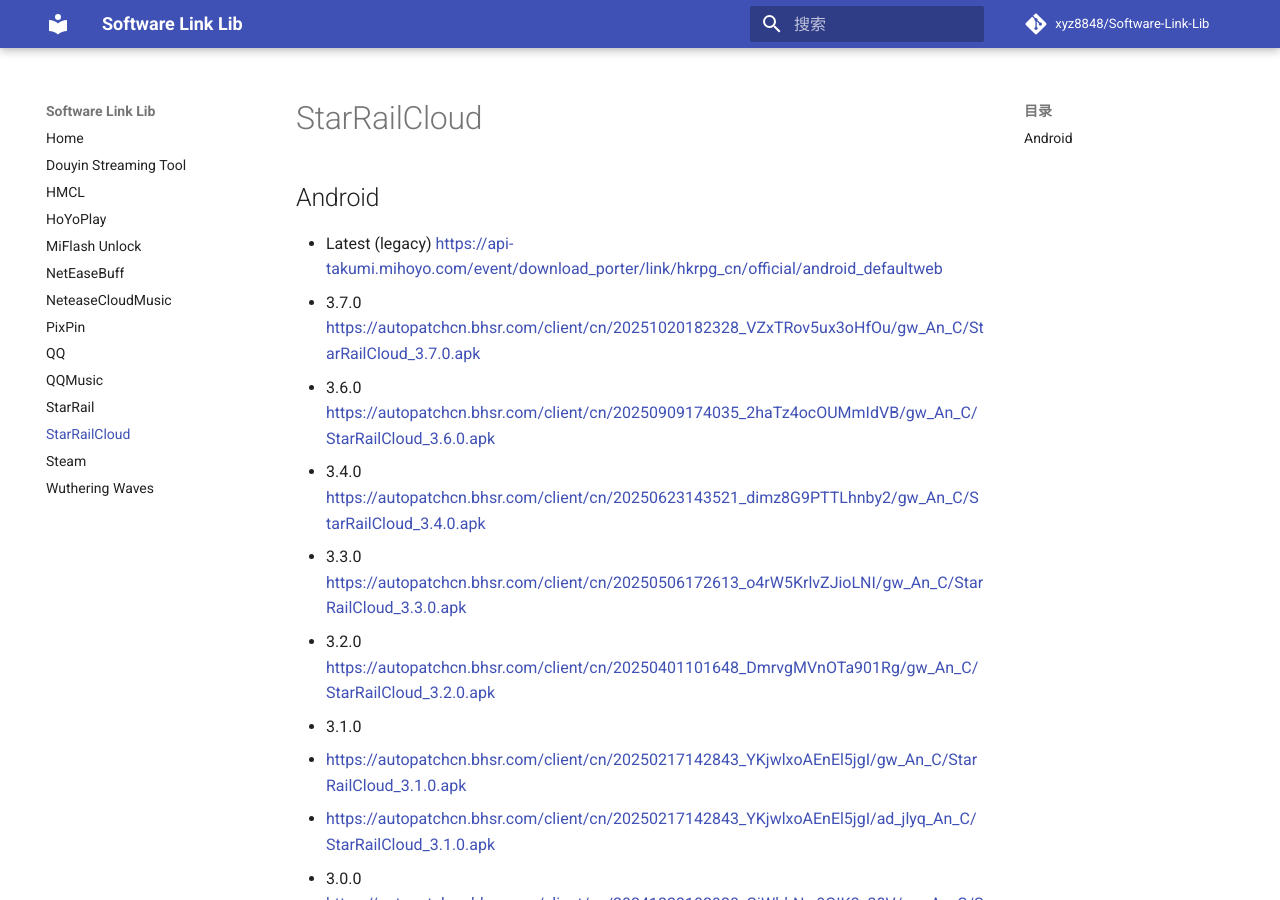
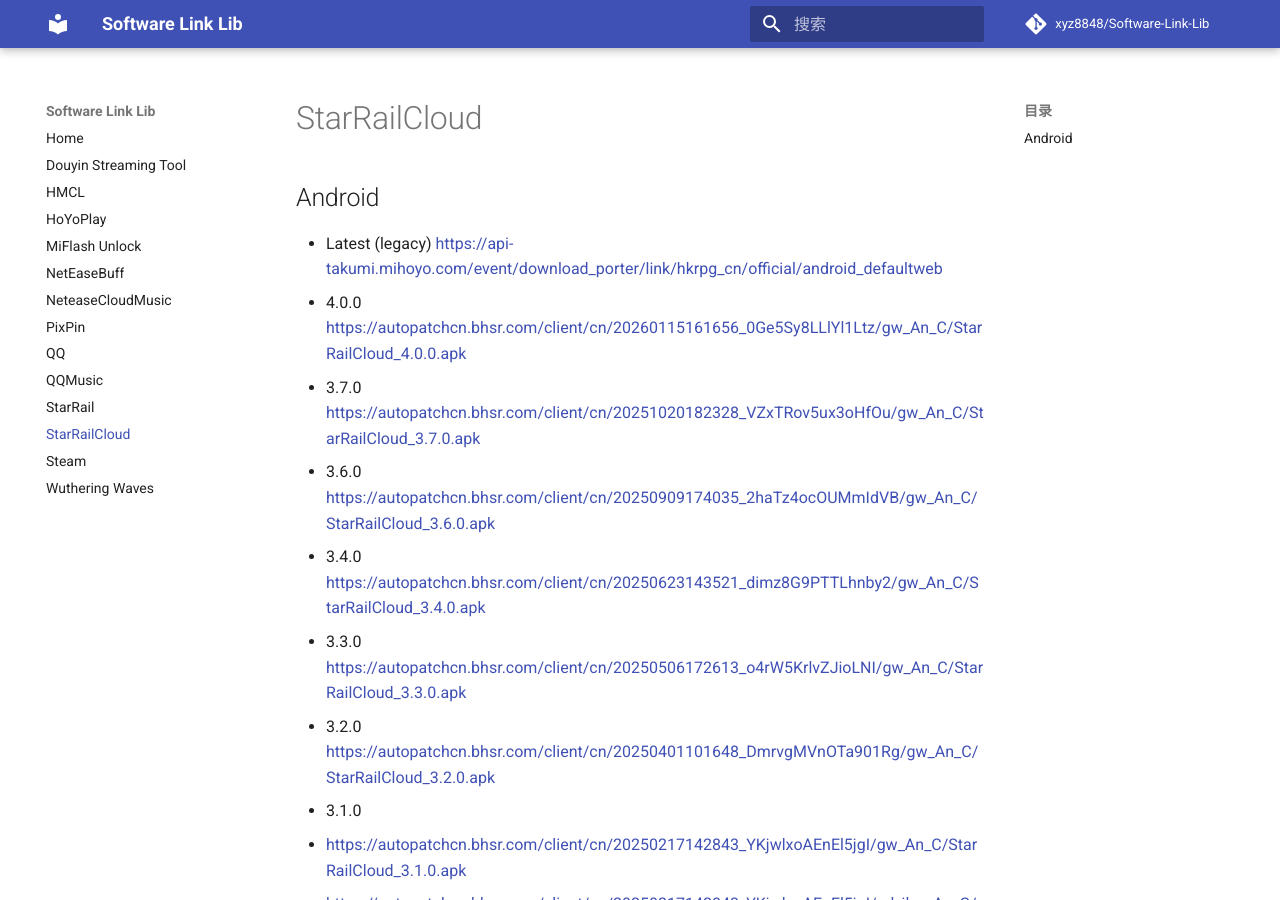
Before and after one commit to xyz8848/Software-Link-Lib, an MkDocs documentation site: the page built from docs/StarRailCloud.md, in a window 1280 px wide and 900 px high. Built offline with MkDocs 1.6.1 and Material for MkDocs 9.7.7, drawn with Linux system fonts in a browser that asks for light colours; comment, search, counter and statistics services are not loaded.

Commit message:
Add download link for StarRailCloud version 4.0.0

```diff
--- a/docs/StarRailCloud.md
+++ b/docs/StarRailCloud.md
@@ -2,6 +2,7 @@
 
 ## Android
 - Latest (legacy) [https://api-takumi.mihoyo.com/event/download_porter/link/hkrpg_cn/official/android_defaultweb](https://api-takumi.mihoyo.com/event/download_porter/link/hkrpg_cn/official/android_defaultweb)
+- 4.0.0 [https://autopatchcn.bhsr.com/client/cn/20260115161656_0Ge5Sy8LLlYl1Ltz/gw_An_C/StarRailCloud_4.0.0.apk](https://autopatchcn.bhsr.com/client/cn/20260115161656_0Ge5Sy8LLlYl1Ltz/gw_An_C/StarRailCloud_4.0.0.apk)
 - 3.7.0 [https://autopatchcn.bhsr.com/client/cn/20251020182328_VZxTRov5ux3oHfOu/gw_An_C/StarRailCloud_3.7.0.apk](https://autopatchcn.bhsr.com/client/cn/20251020182328_VZxTRov5ux3oHfOu/gw_An_C/StarRailCloud_3.7.0.apk)
 - 3.6.0 [https://autopatchcn.bhsr.com/client/cn/20250909174035_2haTz4ocOUMmIdVB/gw_An_C/StarRailCloud_3.6.0.apk](https://autopatchcn.bhsr.com/client/cn/20250909174035_2haTz4ocOUMmIdVB/gw_An_C/StarRailCloud_3.6.0.apk)
 - 3.4.0 [https://autopatchcn.bhsr.com/client/cn/20250623143521_dimz8G9PTTLhnby2/gw_An_C/StarRailCloud_3.4.0.apk](https://autopatchcn.bhsr.com/client/cn/20250623143521_dimz8G9PTTLhnby2/gw_An_C/StarRailCloud_3.4.0.apk)
```
